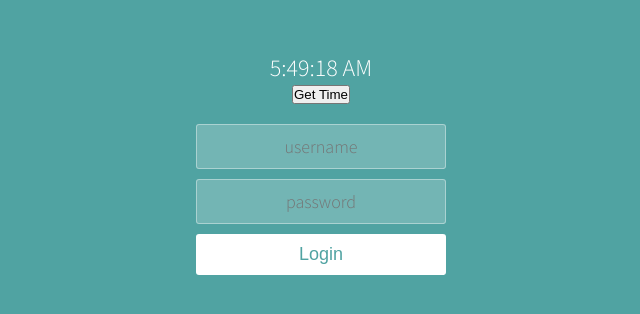
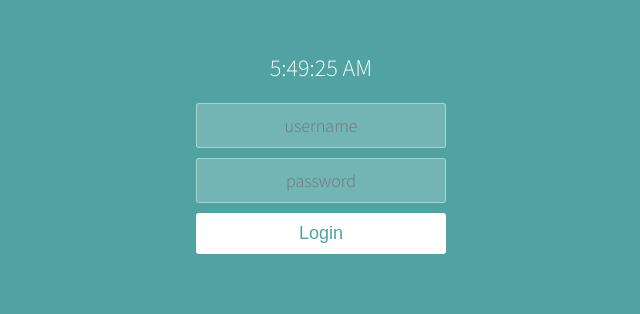
Before and after one commit to Esther-T/Login-Page-with-React, a React (Create React App) app: page / in a window 1280 px wide. Shown: the part 156-470 px from the top of the page, without its empty margins (319-959 px from the left). Built offline with nearby package versions, Linux system fonts and the light colour scheme.

Commit message:
Worked on time feature

```diff
--- a/src/components/App.jsx
+++ b/src/components/App.jsx
@@ -8,13 +8,14 @@ var userIsRegistered = true; // if user is registered
 function App() {
   const [currTime, newTime] = React.useState(new Date().toLocaleTimeString());
 
+  setInterval(getTime, 1000);
+
   function getTime() {
     newTime(new Date().toLocaleTimeString());
   }
   return (
     <div className="container">
       <h2>{currTime}</h2>
-      <button onClick={getTime}>Get Time</button>
       {!userIsRegistered ? <Form /> : isLoggedIn ? <h1>Hello</h1> : <Login />}
     </div>
   );
```
